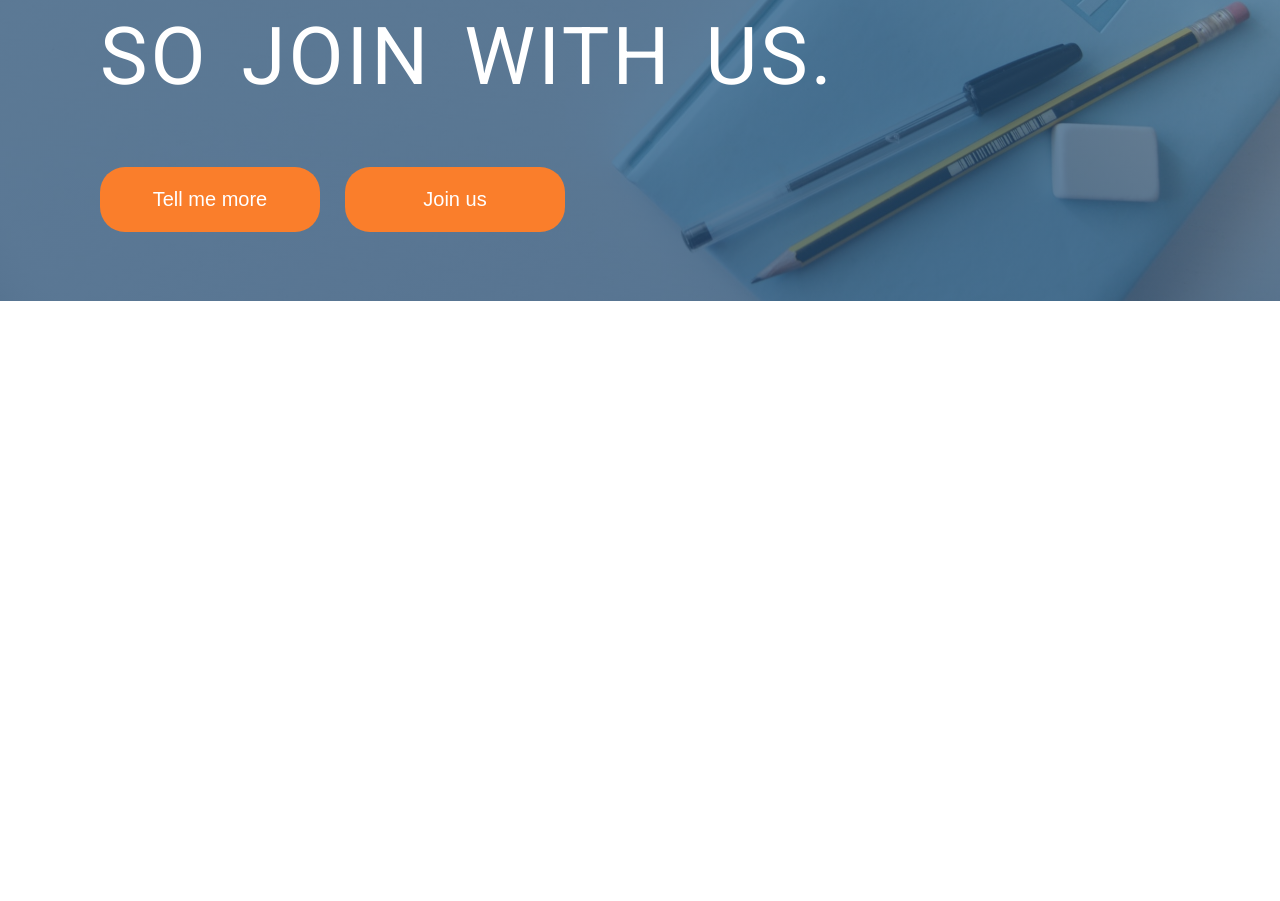
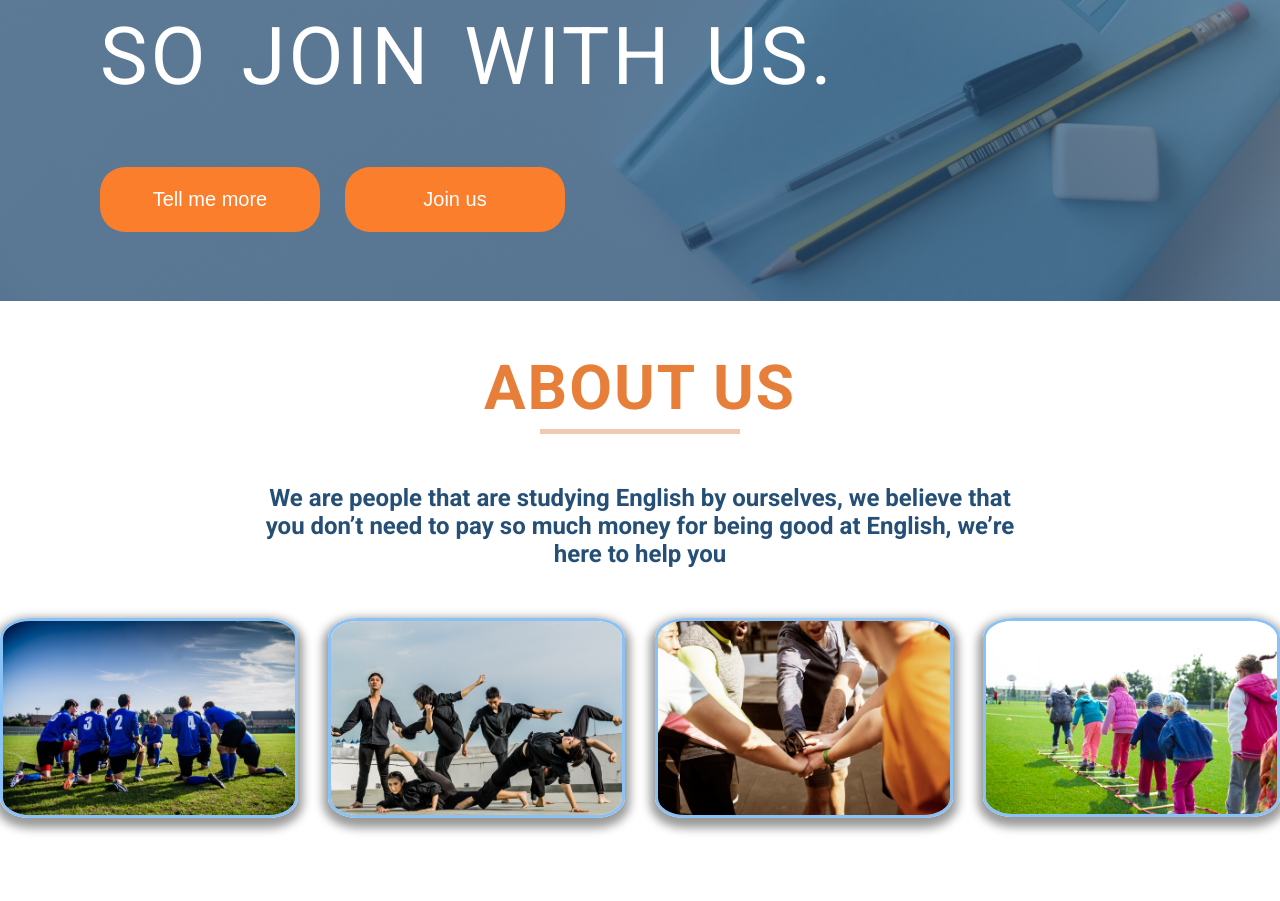
Before and after one commit to TuanNguyen2504/self-taught-web, a plain HTML site: page resources/index.html in a window 1280 px wide. Shown: the part 499-1400 px from the top of the page. Before the commit the page ends 800 px from the top, so only its background shows below. Drawn offline with Linux system fonts and the light colour scheme.

Commit message:
Add about section

```diff
--- a/resources/css/style.css
+++ b/resources/css/style.css
@@ -8,7 +8,7 @@ html{
     font-family: 'Roboto','lato', sans-serif;
     text-rendering: optimizeLegibility;
     font-size: 20px;
-    color: white;
+    color: #000;
 }
 
 /* Header ================================================ */
@@ -19,6 +19,7 @@ header{
     grid-template-rows: 2fr 8fr;
     background-image: linear-gradient(45deg, rgba(38,80,119, 0.7) 55%, rgba(100, 134, 165, 0.5)), url('../img/background4.jpeg');
     height: 100vh;
+    color: #fff;
     background-size: cover;
     background-position: center;
     background-attachment: fixed;
@@ -91,3 +92,77 @@ header{
     text-align: center;
     transition: all .5s;
 }
+
+.grid{
+    max-width: 1400px;
+    margin: 0 auto;
+    display: grid;
+    grid-template-columns: repeat(12, 1fr);
+    grid-column-gap: 30px;
+}
+
+.section-title {
+    text-transform: uppercase;
+    font-size: 310%;
+    font-weight: 550;
+    letter-spacing: 2px;
+    color: rgb(231, 127, 58);
+    margin: 50px auto;
+    text-align: center;
+}
+
+.section-title::after{
+    content: " ";
+    display: block;
+    background-color: rgba(238, 197, 170, 0.918);
+    margin: 0 auto;
+    width: 200px;
+    height: 5px;
+    margin-top: 5px;
+}
+
+/* Aubout section ====================================== */
+
+.about-text{
+    font-size: 120%;
+    width: 60%;
+    margin-left: 20%;
+    font-weight: 600;
+    text-align: center;
+    color: #254f77;
+}
+
+.about-pictures img{
+    object-fit: cover;
+    width: 100%;
+    margin: 50px 0;
+    border: 3px solid #8bc2f6;
+    border-radius: 10%;
+    box-shadow: 0 5px 10px 5px rgba(0, 0, 0, 0.4);
+}
+
+.about-pictures{
+    position: relative;
+}
+
+.picture-title{
+    opacity: 0;
+}
+
+.about-pictures img:hover,
+.about-pictures img:active{
+    filter: blur(3px) brightness(70%);
+    transition: all .8s;
+
+}
+
+.about-pictures img:hover + .picture-title,
+.about-pictures img:active + .picture-title
+{
+    opacity: 1;
+    position: absolute;
+    left: 30%;
+    top: 40%;
+    color: #fff;
+    transition: all .8s;
+}
--- a/resources/index.html
+++ b/resources/index.html
@@ -23,15 +23,42 @@
         </ul>
         <div class="heading-main-box">
             <h1 class="heading-main-text">We will study<br>
-                 English together
-                 <br>
-                 So join with us.
+                English together
+                <br>
+                So join with us.
             </h1>
             <button class="btn">Tell me more </button>
             <button class="btn">Join us</button>
         </div>
     </header>
 
+    <div class="about-section">
+        <h2 class="section-title">about us</h2>
+        <p class="about-text">
+            We are people that are studying English by ourselves,
+            we believe that you don’t need to pay so much money for being good at English,
+            we’re here to help you
+        </p>
+        <div class="grid">
+            <div class="about-pictures" style="grid-column: 1/4;">
+                <img src="./img/activities1.jpeg" alt="team working" >
+                <h3 class="picture-title">Team Working</h3>
+            </div>
+            <div class="about-pictures" style="grid-column: 4/7;">
+                <img src="./img/activities2.jpeg" alt="Funny Class">
+                <h3 class="picture-title">Funny Class</h3>
+            </div>
+            <div class="about-pictures" style="grid-column: 7/10;">
+                <img src="./img/activities3.jpeg" alt="Be Confident">
+                <h3 class="picture-title">Be Confident</h3>
+            </div>
+            <div class="about-pictures" style="grid-column: 10/13;">
+                <img src="./img/activities4.jpeg" alt="All our Friends">
+                <h3 class="picture-title">All Our Friends</h2>
+            </div>
+        </div>
+    </div>
+
 </body>
 
 </html>
```
